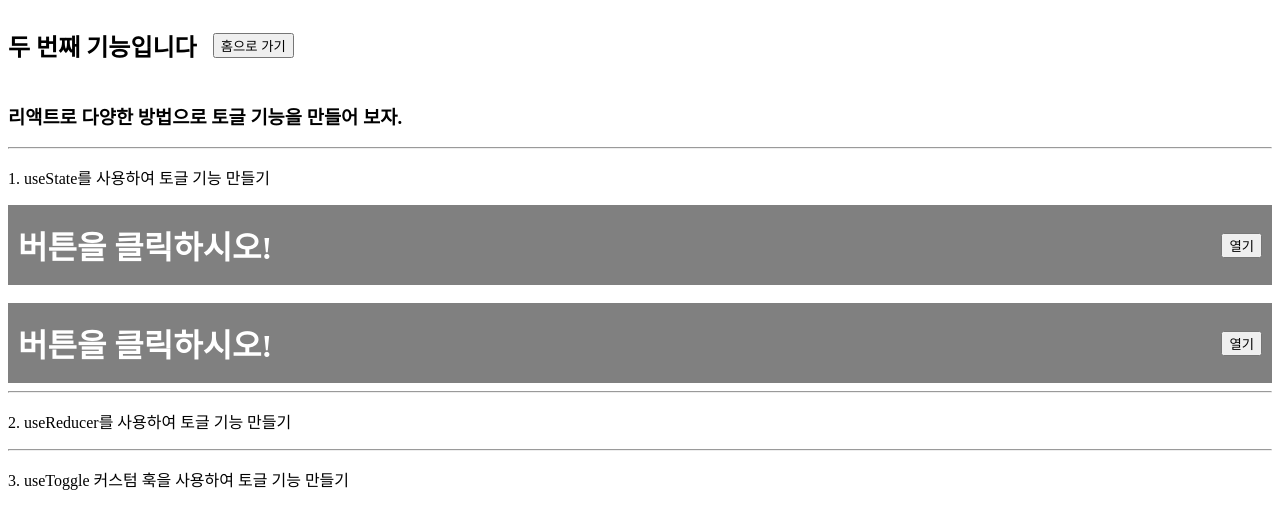
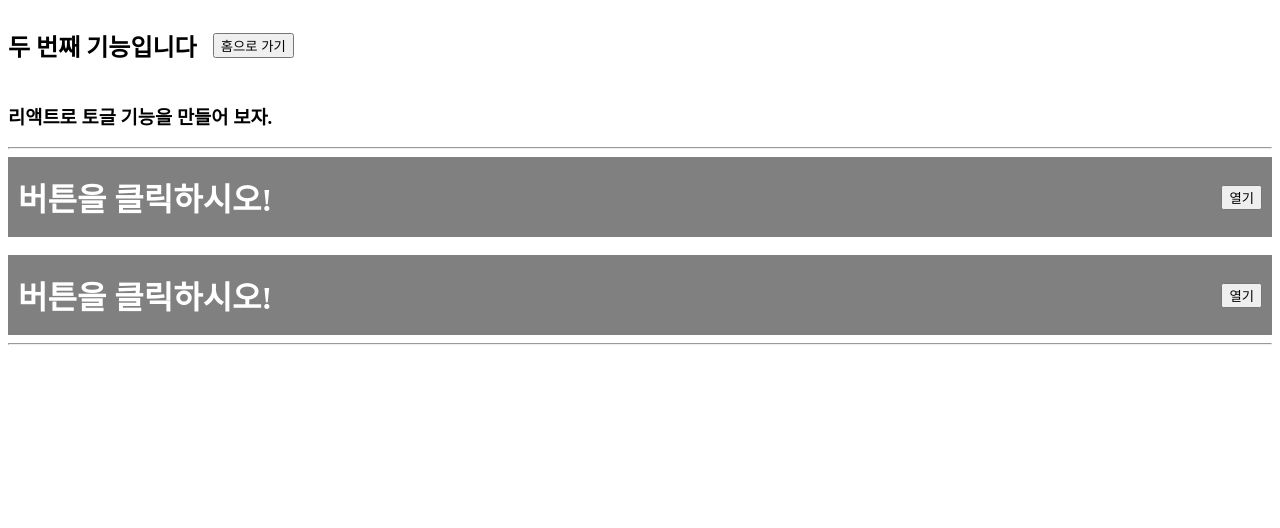
Before and after one commit to Dessert99/ReactPractice, a React (Create React App) app: page /No2 in a window 1280 px wide. Shown: the top 528 px of the page. Built offline with nearby package versions, Linux system fonts and the light colour scheme; a web font is replaced by a local one.

Commit message:
No2 토글 기능 완성

```diff
--- a/src/views/no_2/No2.jsx
+++ b/src/views/no_2/No2.jsx
@@ -11,23 +11,15 @@ const No2 = () => {
           <h2>두 번째 기능입니다</h2>
           <LinkButton to="/">홈으로 가기</LinkButton>
         </div>
-        <h3>리액트로 다양한 방법으로 토글 기능을 만들어 보자.</h3>
+        <h3>리액트로 토글 기능을 만들어 보자.</h3>
         <hr />
       </div>
       <div className="no2_main">
         <div className="toggle1">
-          <p>1. useState를 사용하여 토글 기능 만들기</p>
           <No2useState1 />
           <No2useState2 />
         </div>
         <hr />
-        <div className="toggle2">
-          <p>2. useReducer를 사용하여 토글 기능 만들기</p>
-        </div>
-        <hr />
-        <div className="toggle3">
-          <p>3. useToggle 커스텀 훅을 사용하여 토글 기능 만들기</p>
-        </div>
       </div>
     </>
   );
```
